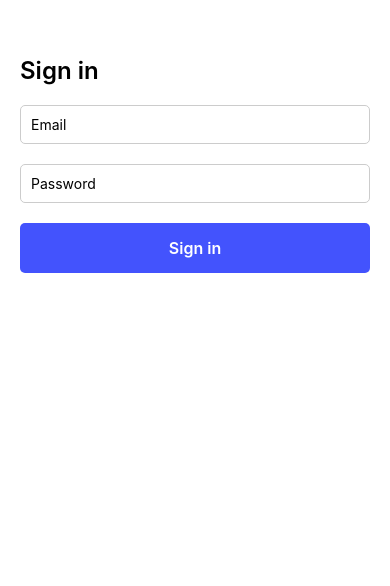
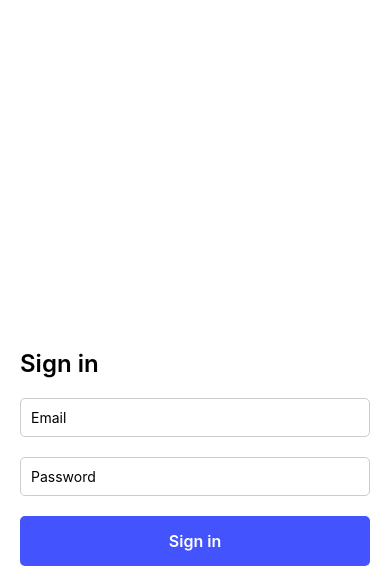
Before and after one commit to notJust-dev/ReactNativeAuthentication, a React Native app: screen / in a window 390 px wide. Shown: the part 258-844 px from the top of the page. Built offline with nearby package versions, Linux system fonts and the light colour scheme.

Commit message:
keuyboard avoiding view

```diff
--- a/App.tsx
+++ b/App.tsx
@@ -6,11 +6,16 @@ import {
   TextInput,
   Button,
   Pressable,
+  KeyboardAvoidingView,
+  Platform,
 } from 'react-native';
 
 export default function App() {
   return (
-    <View style={styles.container}>
+    <KeyboardAvoidingView
+      behavior={Platform.OS === 'ios' ? 'padding' : 'height'}
+      style={styles.container}
+    >
       <Text style={styles.title}>Sign in</Text>
 
       <TextInput placeholder='Email' style={styles.input} />
@@ -26,7 +31,7 @@ export default function App() {
       </Pressable>
 
       <StatusBar style='auto' />
-    </View>
+    </KeyboardAvoidingView>
   );
 }
 
@@ -34,7 +39,7 @@ const styles = StyleSheet.create({
   container: {
     flex: 1,
     backgroundColor: '#fff',
-    justifyContent: 'center',
+    justifyContent: 'flex-end',
     padding: 20,
     gap: 20,
   },
```
